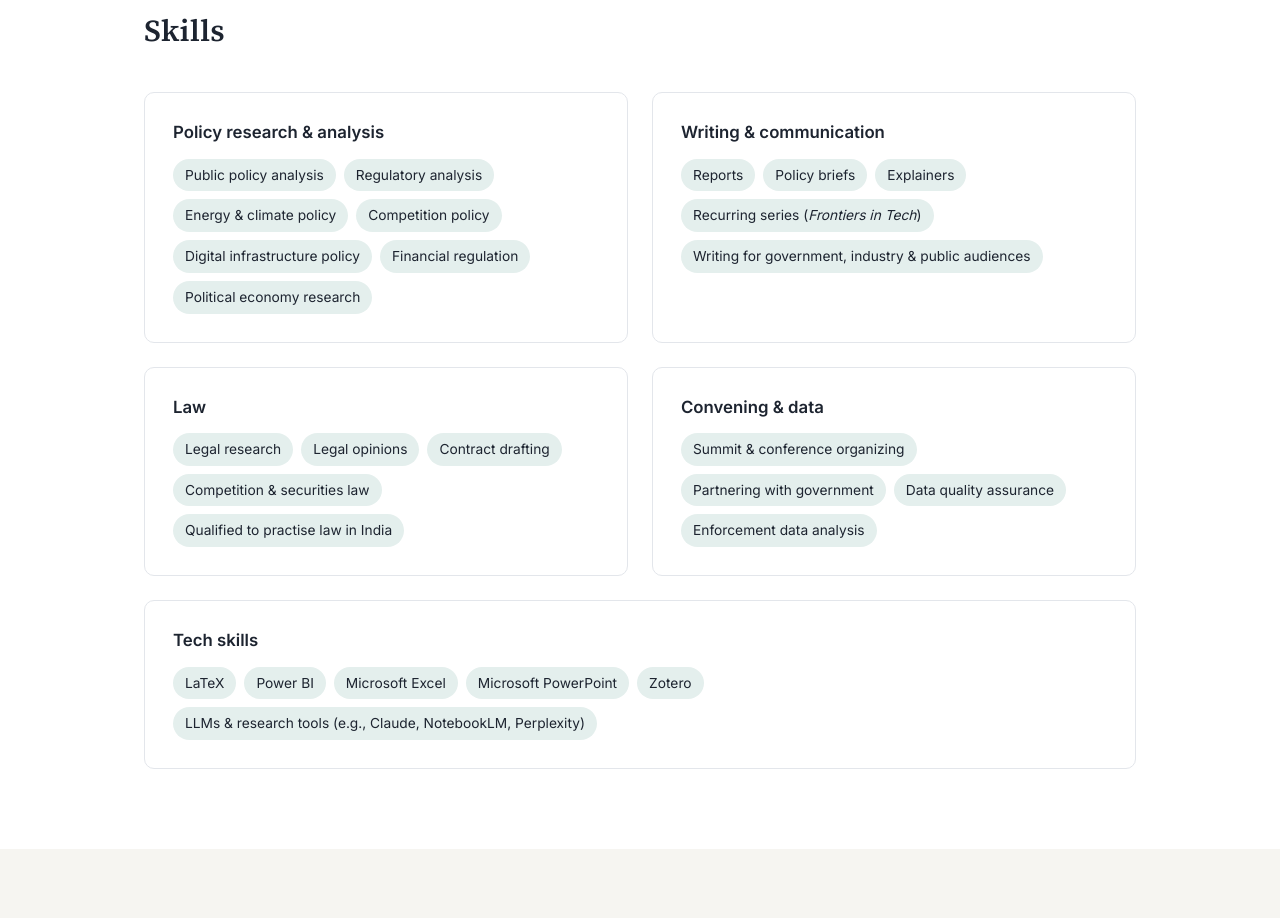
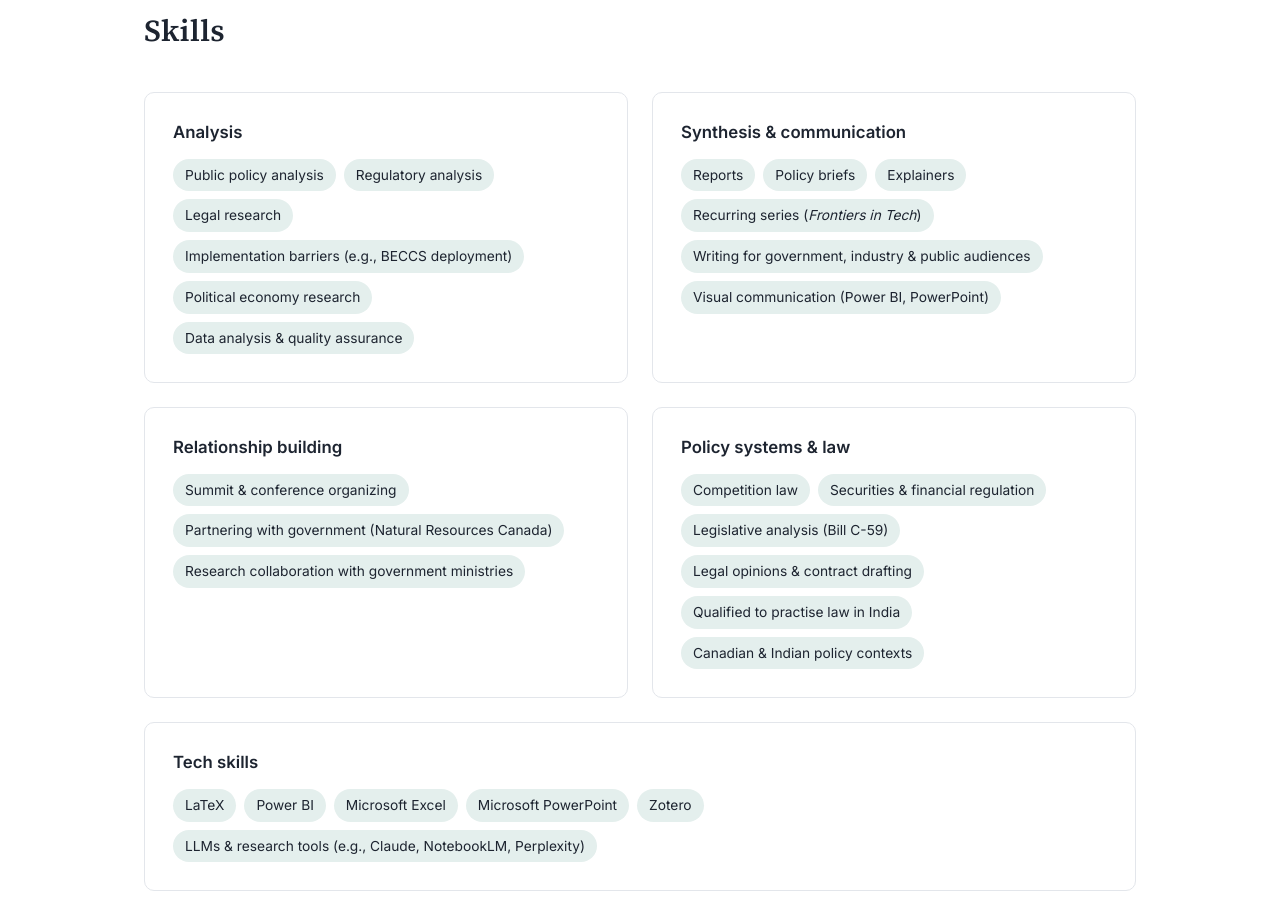
Before and after one commit to Margi-Pandya/margi-pandya.github.io, a plain HTML site: page index.html in a window 1280 px wide. Shown: the part 3500-4418 px from the top of the page. Drawn offline with Linux system fonts and the light colour scheme.

Commit message:
Regroup Skills under policy competency headings
Co-Authored-By: Claude Opus 5.5 <noreply@anthropic.com>
Claude-Session: https://claude.ai/code/session_012bLLRK8u5tT6BPUSZEUem6

```diff
--- a/index.html
+++ b/index.html
@@ -221,44 +221,44 @@
         <h2 class="section-title">Skills</h2>
         <div class="cards two">
           <div class="card skill-group">
-            <h3>Policy research &amp; analysis</h3>
+            <h3>Analysis</h3>
             <ul class="chips">
               <li>Public policy analysis</li>
               <li>Regulatory analysis</li>
-              <li>Energy &amp; climate policy</li>
-              <li>Competition policy</li>
-              <li>Digital infrastructure policy</li>
-              <li>Financial regulation</li>
+              <li>Legal research</li>
+              <li>Implementation barriers (e.g., BECCS deployment)</li>
               <li>Political economy research</li>
+              <li>Data analysis &amp; quality assurance</li>
             </ul>
           </div>
           <div class="card skill-group">
-            <h3>Writing &amp; communication</h3>
+            <h3>Synthesis &amp; communication</h3>
             <ul class="chips">
               <li>Reports</li>
               <li>Policy briefs</li>
               <li>Explainers</li>
               <li>Recurring series (<em>Frontiers in Tech</em>)</li>
               <li>Writing for government, industry &amp; public audiences</li>
+              <li>Visual communication (Power BI, PowerPoint)</li>
             </ul>
           </div>
           <div class="card skill-group">
-            <h3>Law</h3>
+            <h3>Relationship building</h3>
             <ul class="chips">
-              <li>Legal research</li>
-              <li>Legal opinions</li>
-              <li>Contract drafting</li>
-              <li>Competition &amp; securities law</li>
-              <li>Qualified to practise law in India</li>
+              <li>Summit &amp; conference organizing</li>
+              <li>Partnering with government (Natural Resources Canada)</li>
+              <li>Research collaboration with government ministries</li>
             </ul>
           </div>
           <div class="card skill-group">
-            <h3>Convening &amp; data</h3>
+            <h3>Policy systems &amp; law</h3>
             <ul class="chips">
-              <li>Summit &amp; conference organizing</li>
-              <li>Partnering with government</li>
-              <li>Data quality assurance</li>
-              <li>Enforcement data analysis</li>
+              <li>Competition law</li>
+              <li>Securities &amp; financial regulation</li>
+              <li>Legislative analysis (Bill C-59)</li>
+              <li>Legal opinions &amp; contract drafting</li>
+              <li>Qualified to practise law in India</li>
+              <li>Canadian &amp; Indian policy contexts</li>
             </ul>
           </div>
           <div class="card skill-group wide">
```
